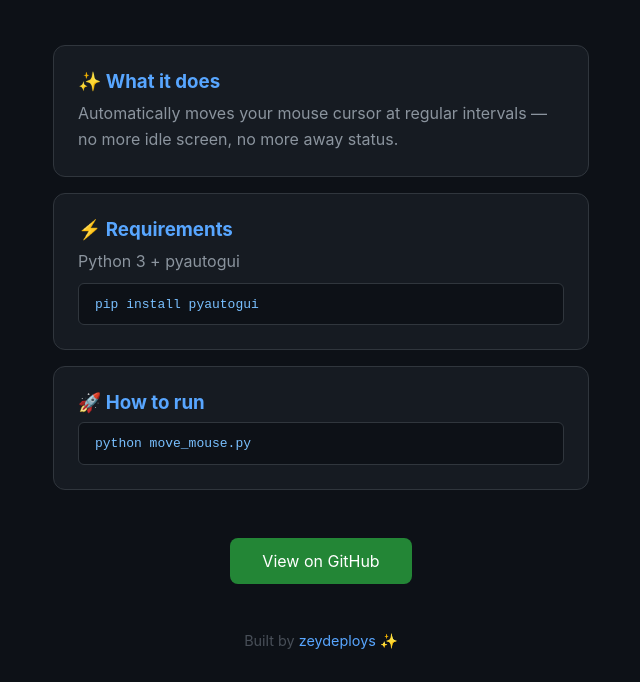
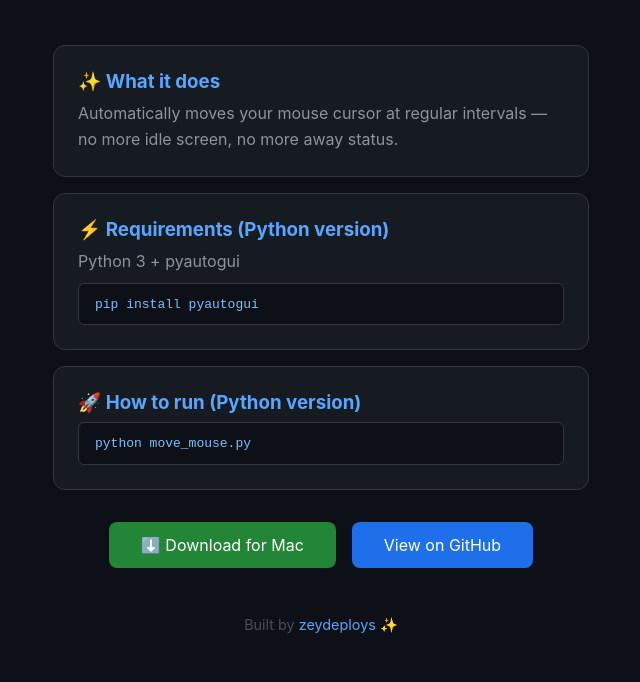
Before and after one commit to zeydeploys/mousedancer, a plain HTML site: page index.html in a window 1280 px wide. Shown: the part 240-922 px from the top of the page, without its empty margins (319-959 px from the left). Drawn offline with Linux system fonts and the light colour scheme.

Commit message:
Download butonu eklendi

```diff
--- a/index.html
+++ b/index.html
@@ -14,7 +14,10 @@ h1{font-size:3rem;margin-bottom:.5rem}
 .card h3{color:#58a6ff;margin-bottom:.5rem}
 .card p{color:#8b949e;line-height:1.6}
 code{background:#0d1117;border:1px solid #30363d;border-radius:6px;padding:.8rem 1rem;display:block;margin-top:.5rem;font-family:monospace;color:#79c0ff}
-.btn{display:inline-block;margin-top:2rem;padding:.8rem 2rem;background:#238636;color:white;border-radius:8px;text-decoration:none}
+.buttons{display:flex;gap:1rem;justify-content:center;margin-top:2rem;flex-wrap:wrap}
+.btn{display:inline-block;padding:.8rem 2rem;border-radius:8px;text-decoration:none;font-size:1rem}
+.btn-green{background:#238636;color:white}
+.btn-blue{background:#1f6feb;color:white}
 .footer{margin-top:3rem;color:#484f58;font-size:.9rem}
 .footer a{color:#58a6ff;text-decoration:none}
 </style>
@@ -25,9 +28,12 @@ code{background:#0d1117;border:1px solid #30363d;border-radius:6px;padding:.8rem
 <h1>MouseDancer</h1>
 <p class="t">Keeps your mouse dancing so your screen never sleeps.</p>
 <div class="card"><h3>✨ What it does</h3><p>Automatically moves your mouse cursor at regular intervals — no more idle screen, no more away status.</p></div>
-<div class="card"><h3>⚡ Requirements</h3><p>Python 3 + pyautogui</p><code>pip install pyautogui</code></div>
-<div class="card"><h3>🚀 How to run</h3><code>python move_mouse.py</code></div>
-<a href="https://github.com/zeydeploys/mousedancer" class="btn">View on GitHub</a>
+<div class="card"><h3>⚡ Requirements (Python version)</h3><p>Python 3 + pyautogui</p><code>pip install pyautogui</code></div>
+<div class="card"><h3>🚀 How to run (Python version)</h3><code>python move_mouse.py</code></div>
+<div class="buttons">
+<a href="https://github.com/zeydeploys/mousedancer/releases/download/v1.0.0/MoveMouse.app.zip" class="btn btn-green">⬇️ Download for Mac</a>
+<a href="https://github.com/zeydeploys/mousedancer" class="btn btn-blue">View on GitHub</a>
+</div>
 <p class="footer">Built by <a href="https://github.com/zeydeploys">zeydeploys</a> ✨</p>
 </div>
 </body>
```
